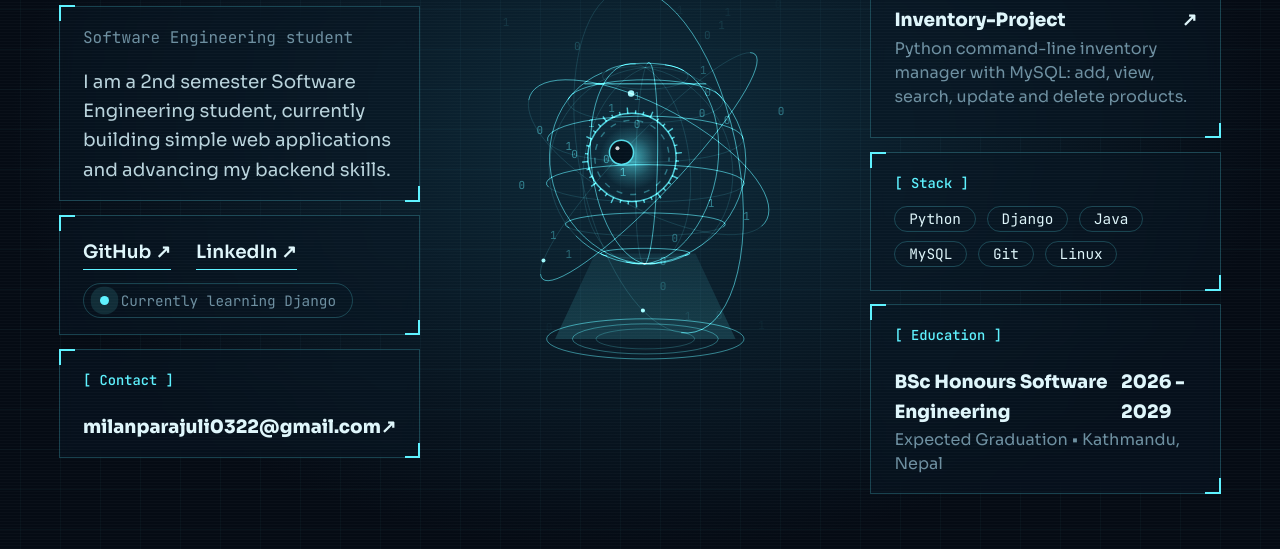
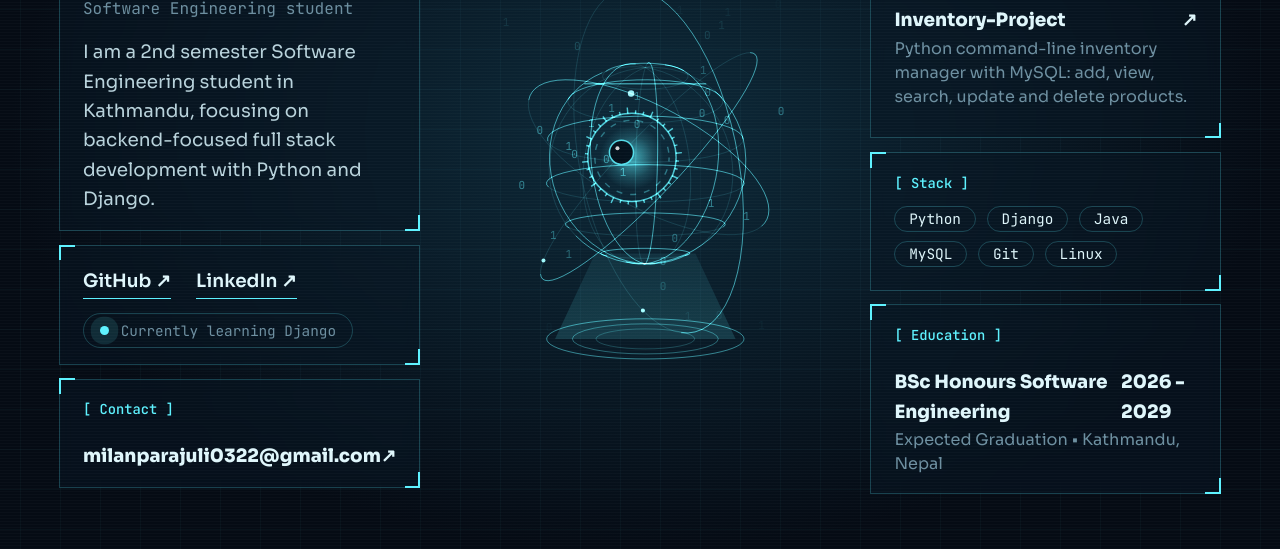
Before and after one commit to milanparajuli0322/Portfolio, a plain HTML site: page index.html in a window 1280 px wide. Shown: the part 251-800 px from the top of the page. Drawn offline with Linux system fonts and the light colour scheme.

Commit message:
update : modified about infomation

```diff
--- a/index.html
+++ b/index.html
@@ -380,7 +380,7 @@
              data-say="He is a 2nd semester Software Engineering student in Kathmandu. He's building simple web apps right now while levelling up his backend skills.">
           <p class="role">Software Engineering student</p>
           <p class="intro">
-            I am a 2nd semester Software Engineering student, currently building simple web applications and advancing my backend skills.
+            I am a 2nd semester Software Engineering student in Kathmandu, focusing on backend-focused full stack development with Python and Django.
           </p>
         </div>
 
```
